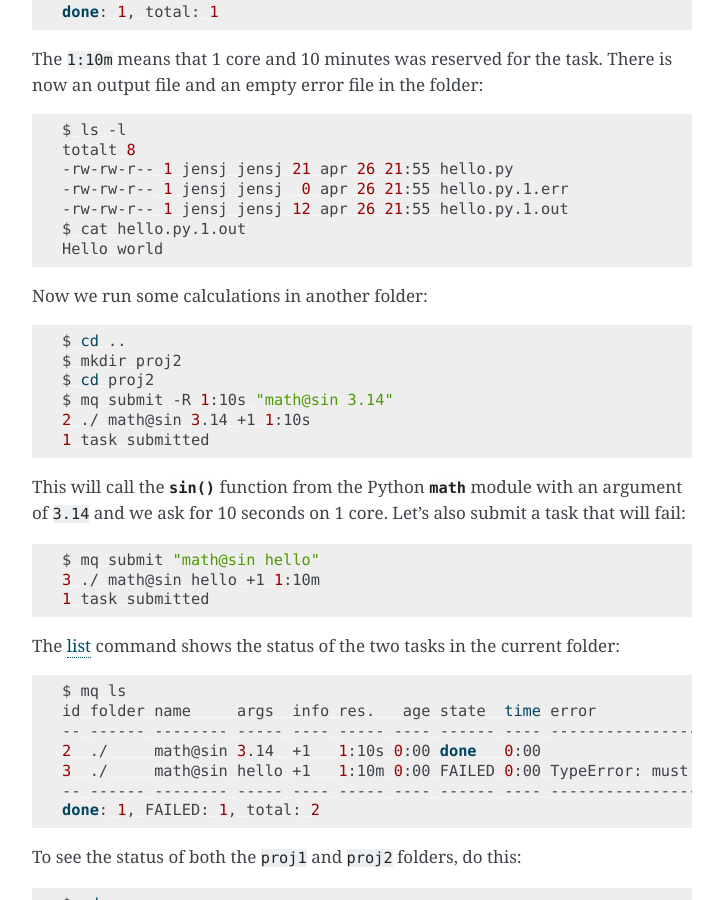
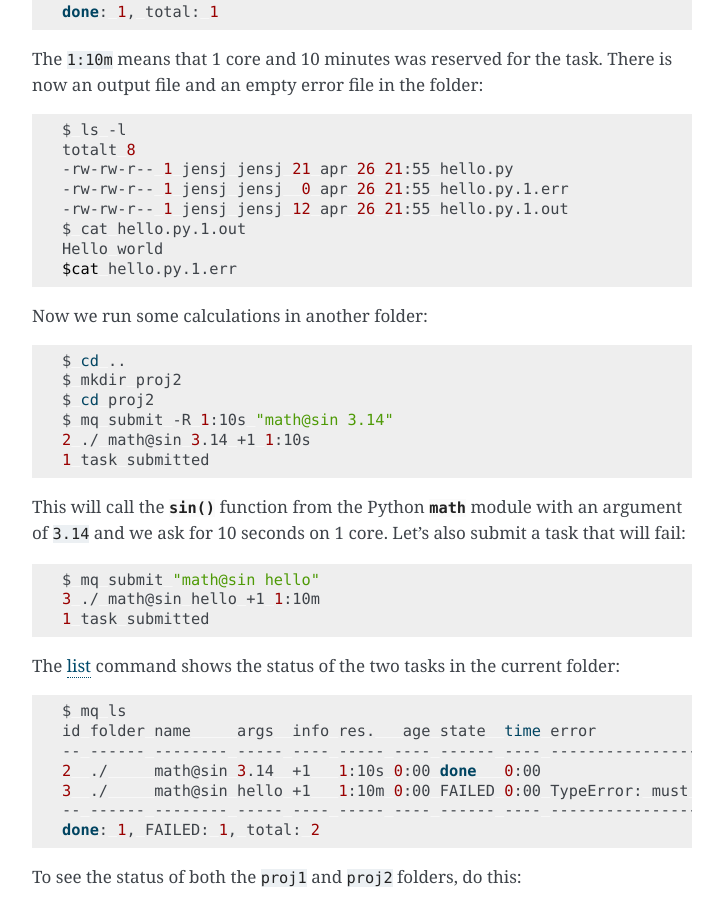
Before and after one commit to Yangxinsix/myqueue, a Sphinx documentation site: the page built from docs/quickstart.rst, in a window 1280 px wide and 900 px high, scrolled down 510 px. Shown: the whole window, without its empty margins (388-1111 px from the left). Built offline with Sphinx 7.4.7, drawn with Linux system fonts in a browser that asks for light colours.

Commit message:
Debugging

```diff
--- a/docs/quickstart.rst
+++ b/docs/quickstart.rst
@@ -39,6 +39,7 @@ There is now an output file and an empty error file in the folder::
     -rw-rw-r-- 1 jensj jensj 12 apr 26 21:55 hello.py.1.out
     $ cat hello.py.1.out
     Hello world
+    $cat hello.py.1.err
 
 Now we run some calculations in another folder::
 
```
Also changed, not shown: 1 other file.
